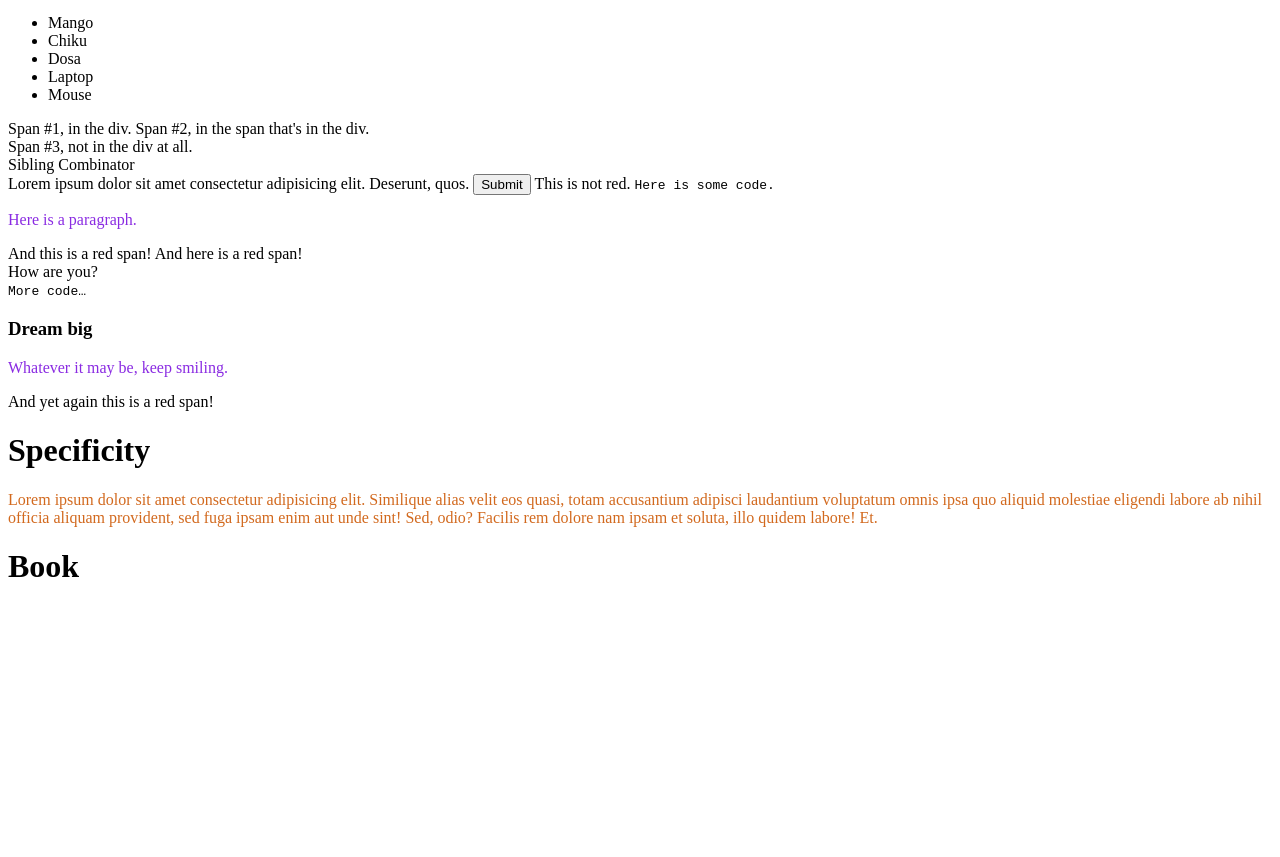
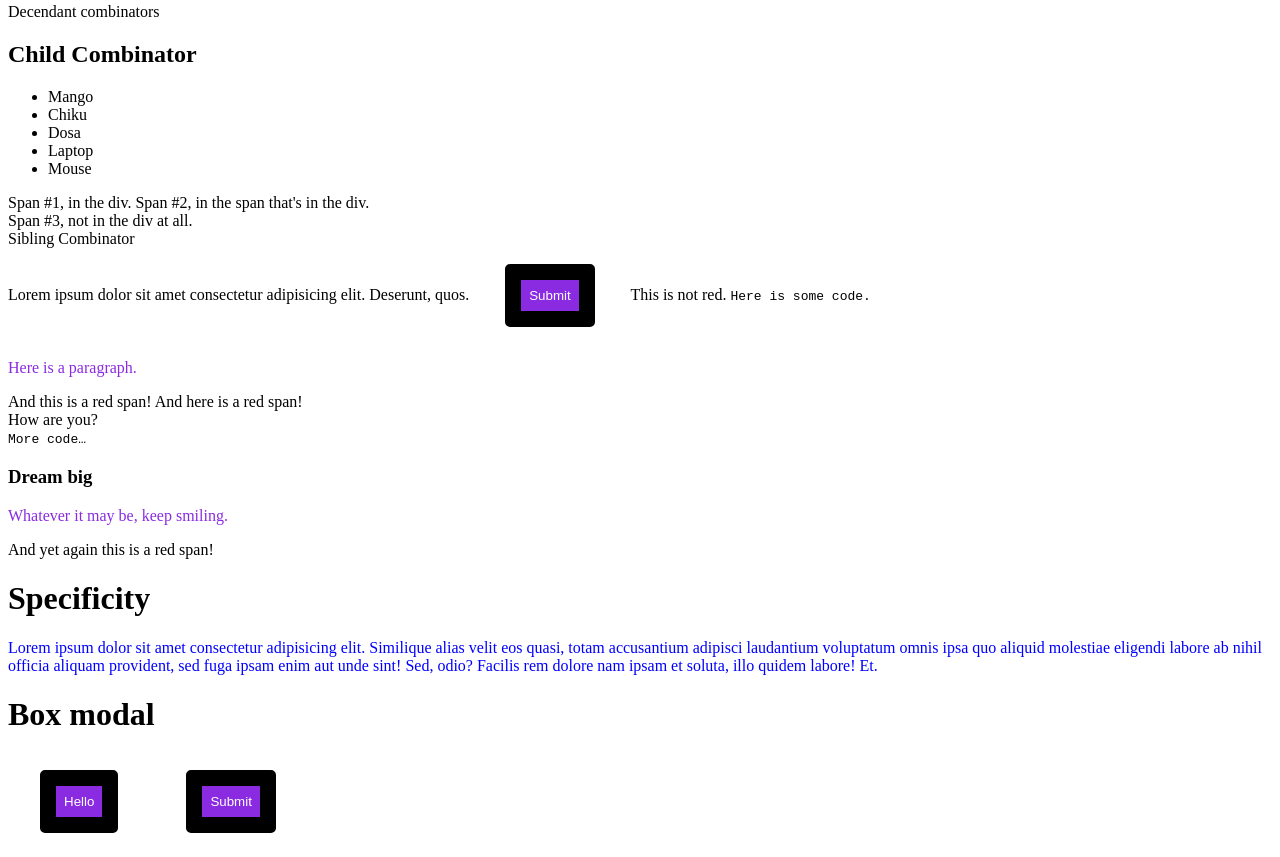
Before and after one commit to saketkum11/Saket-Porfolio, a plain HTML site: page index.html in a window 1280 px wide. Shown: the part 578-1435 px from the top of the page. Before the commit the page ends 1184 px from the top, so only its background shows below. Drawn offline with Linux system fonts and the light colour scheme.

Commit message:
initial commit

```diff
--- a/index.html
+++ b/index.html
@@ -5,9 +5,9 @@
     <meta http-equiv="X-UA-Compatible" content="IE=edge">
     <meta name="viewport" content="width=device-width, initial-scale=1.0">
     <link rel="stylesheet" href="/styles.css">
-    <title>Document</title>
-</head>
-<body>
+    <title>Name</title>
+  </head>
+  <body>
    <h1>Hello world</h1>
    <h2>Welcome to bootcamp</h2>
    <button class="btn">Submit</button>
@@ -70,19 +70,11 @@
 
   <h1>Specificity</h1>
   <p class="paragraph" id="book">Lorem ipsum dolor sit amet consectetur adipisicing elit. Similique alias velit eos quasi, totam accusantium adipisci laudantium voluptatum omnis ipsa quo aliquid molestiae eligendi labore ab nihil officia aliquam provident, sed fuga ipsam enim aut unde sint! Sed, odio? Facilis rem dolore nam ipsam et soluta, illo quidem labore! Et.</p>
+
+ <h1>Box modal</h1>
+
+  <button>Hello</button>
+  <button>Submit</button>
+
 </body>
 </html>
-
-
-<!DOCTYPE html>
-<html lang="en">
-<head>
-  <meta charset="UTF-8">
-  <meta http-equiv="X-UA-Compatible" content="IE=edge">
-  <meta name="viewport" content="width=device-width, initial-scale=1.0">
-  <title>My Title</title>
-</head>
-<body>
-    <h1>Book</h1>
-</body>
-</html>
--- a/styles.css
+++ b/styles.css
@@ -90,12 +90,25 @@ li li {
 
 */
 
+#book{
+  color: blue;
+}
+
 p{
   color: blueviolet;
 }
+
+
 .paragraph{
   color: aquamarine;
 }
-#book{
-  color: chocolate;
+
+button{
+background-color: blueviolet;
+color: white;
+padding: 0.5rem ;
+border: 1rem solid black;
+border-radius: 5px ;
+margin: 1rem  2rem;
+
 }
```
